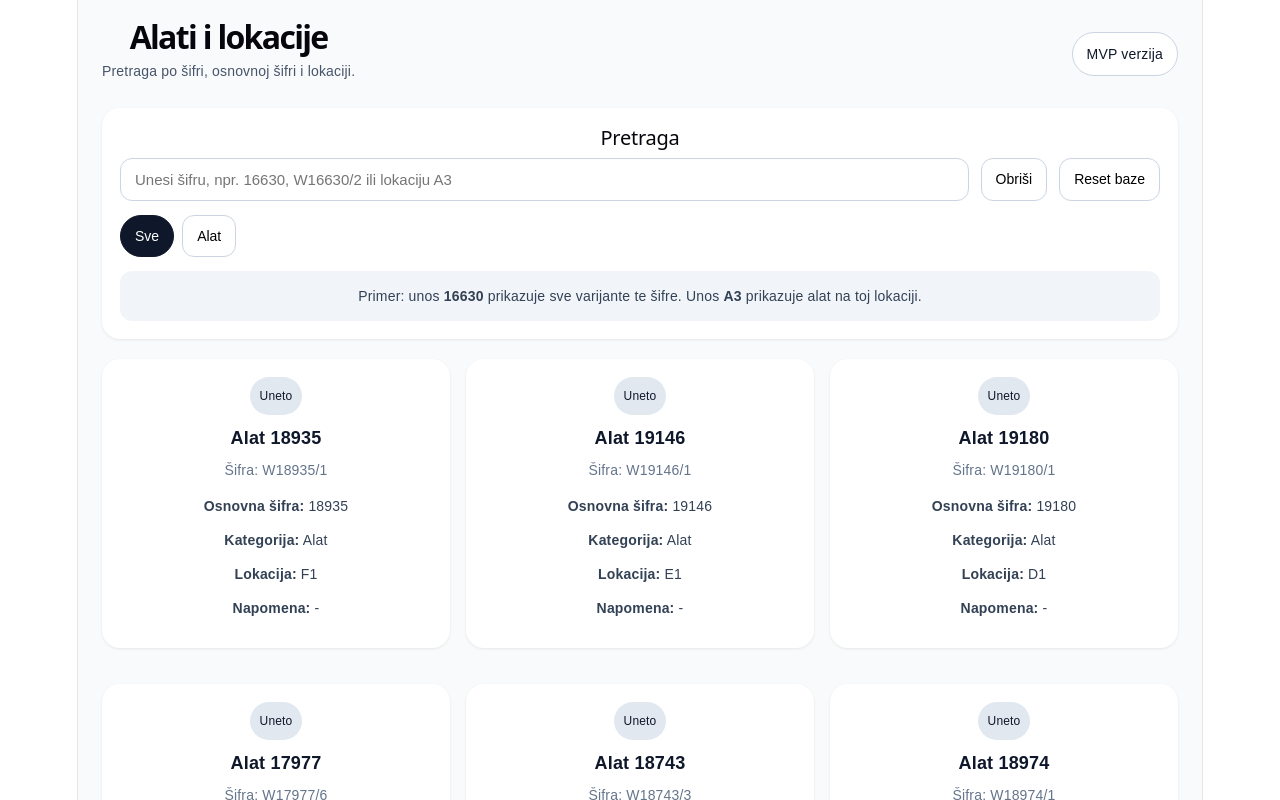
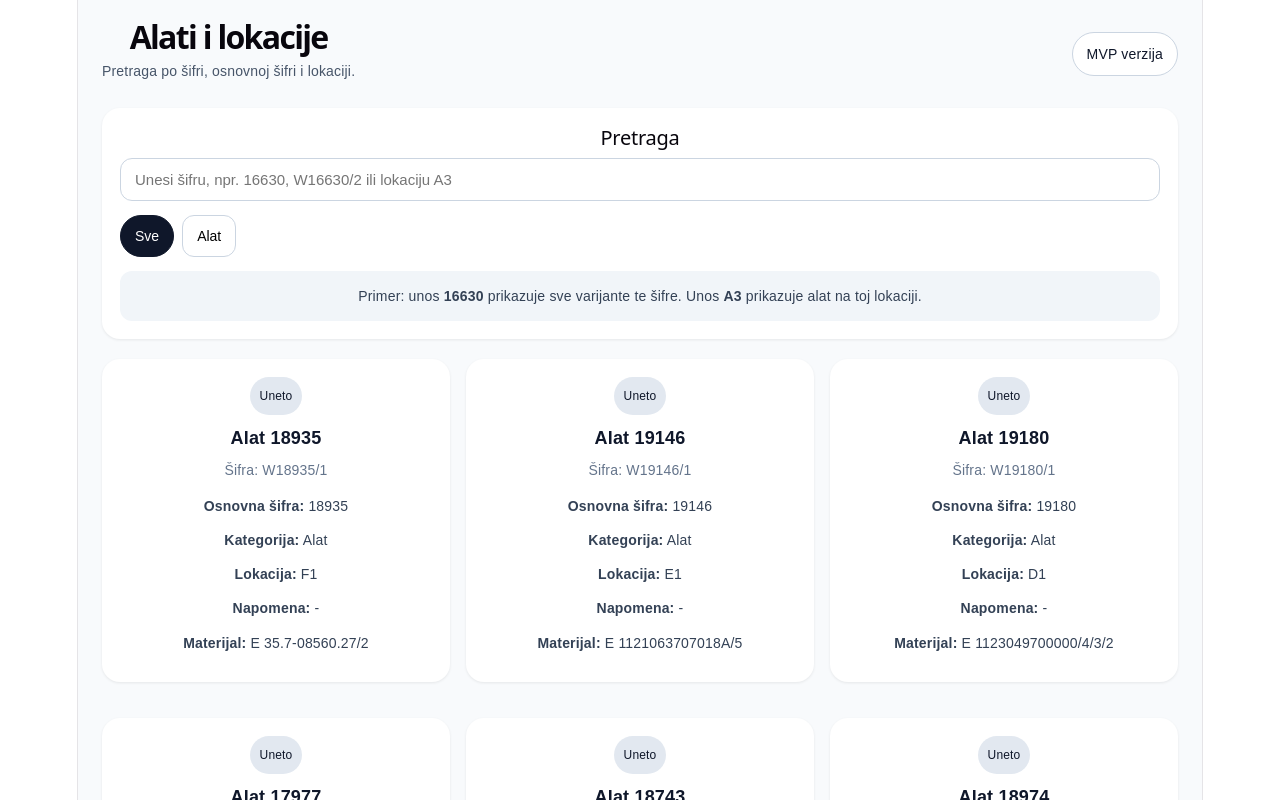
Before and after one commit to Simon420wee/alati-lokacija, a React (Vite) app: page / in a window 1280 px wide. Shown: the top 800 px of the page. Built offline with nearby package versions, Linux system fonts and the light colour scheme.

Commit message:
Add files via upload

```diff
--- a/src/App.jsx
+++ b/src/App.jsx
@@ -251,7 +251,231 @@ const initialData = [
   { id: "W18766/7", baseCode: "18766", name: "Alat 18766", category: "Alat", location: "C41", status: "Uneto", notes: "" },
   { id: "W17858/1", baseCode: "17858", name: "Alat 17858", category: "Alat", location: "B41", status: "Uneto", notes: "" },
   { id: "W18923/7", baseCode: "18923", name: "Alat 18923", category: "Alat", location: "A41", status: "Uneto", notes: "" },
+
+  { id: "W10661/1", baseCode: "10661", name: "Alat 10661", category: "Alat", location: "A42", status: "Uneto", notes: "" },
+  { id: "W17389/1", baseCode: "17389", name: "Alat 17389", category: "Alat", location: "B42", status: "Uneto", notes: "" },
+  { id: "W18744/3", baseCode: "18744", name: "Alat 18744", category: "Alat", location: "C42", status: "Uneto", notes: "" },
+
+  { id: "W19067/1", baseCode: "19067", name: "Alat 19067", category: "Alat", location: "A45", status: "Uneto", notes: "" },
 ];
+
+const materialsData = {
+  "W18935/1": ["E 35.7-08560.27/2"],
+  "W19146/1": ["E 1121063707018A/5"],
+  "W19180/1": ["E 1123049700000/4/3/2"],
+  "W17977/6": ["E 35.7-07523.45/2"],
+  "W18743/3": ["E 35.7-08556.46/3/2/1"],
+  "W18974/1": ["E 35.7-08578.39/2"],
+  "W18873/7": ["E 35.5-08493.09/2"],
+  "W17948/2": ["E 35.6-07759.53/6"],
+  "W17077/1": ["E 35.4-07498.10/3", "E 35.4-06768.12/3"],
+  "W19029/1": ["E 35.7-08169.15/3/2"],
+  "W19164/1": ["E 1120025706000A/4", "E 1120025706001A/4"],
+  "W18175/2": ["E 35.4-08258.09/3"],
+  "W16616/3": ["E 35.5-06725.13/5"],
+  "W18170/1": ["E 35.4-08258.06/3/2"],
+  "W19009/7": ["E 35.7-08555.06/4/3/2/1"],
+  "W17610/7": ["E 35.7-07100.40/A/4"],
+  "W18293/8": ["35.6-07408.52/2"],
+  "W16630/6": ["E 35.7-07099.18/G/3"],
+  "W19159/4": ["E 1130003707013B/4"],
+  "W18737/3": ["E 35.7-08555.30/BN5"],
+  "W19158/2": ["E 1130003707012C/3"],
+  "W18174/2": ["E 35.4-08258.08/3/2"],
+  "W19072/1": ["E 35.7-08797.20/2"],
+  "W18794/14": ["E 1135013793004/5"],
+  "W17971/2": ["E 35.7-07523.58/4/3/2"],
+  "W19054/1": ["E 35.7-08169.25/1", "E 35.7-08169.23/1"],
+  "W18970/2": ["E 35.7-08578.04/4"],
+  "W19278/6": ["E 1121975705003F/1/2"],
+  "W18151/2": ["E 35.6-07934.11/4"],
+  "W17662/3": ["E 35.6-07607.32/2"],
+  "W18521/3": ["E 35.6-08347.09/2"],
+  "W16297/1": ["E 35.7-06492.18/1"],
+  "W17727/2": ["E 35.7-07716.48/1"],
+  "W18860/3": ["E 35.7-08599.14/4/3/2/1"],
+  "W18315/2": ["E 35.7-07023.47/2"],
+  "W18932/1": ["35.7-08562.04/3"],
+  "W18792/9": ["E 1135013708026/3/2", "E 1135013708024/3/2"],
+  "W18852/3": ["E 35.7-08488.03/4"],
+  "W17047/2": ["E 35.7-07197.39/E/1"],
+  "W18894/7": ["E 35.6-08663.02/BNOS"],
+  "W19027/1": ["E 35.6-08169.05/2", "E 35.6-08169.04/2"],
+  "W17507/2": ["E 35.4-07498.09/2"],
+  "W19069/1": ["E 35.7-08797.40/3/2/1", "E 35.7-08797.12/4/3/2"],
+  "W18644/3": ["E 1121975707158C/3/2"],
+  "W18643/3": ["E 1121975707150C/2"],
+  "W17917/1": ["E 35.6-07376.07/4"],
+  "W17835/2": ["E 35.6-07755.40/1"],
+  "W18673/4": ["E 35.7-08559.30/4/3/2/1"],
+  "W18795/8": ["E 1135013708028/7/6/5"],
+  "W18751/3": ["E 35.7-08558.03/3"],
+  "W18561/1": ["E 1121975707118F/4/3"],
+  "W8029/3": ["E 82115043/5", "E 82115049/5"],
+  "W18794/13": ["E 1135013708027/7/6/5"],
+  "W17660/3": ["E 35.6-07929.32/2"],
+  "W18814/2": ["E 35.7-08671.35/1"],
+  "W16837/1": ["E 35.5-07214.10/2"],
+  "W18362/3": ["E 35.7-08277.29/1"],
+  "W18856/8": ["E 35.7-08667.03/4/3/2/1"],
+  "W18966/2": ["E 35.7-08578.02/3"],
+  "W19010/8": ["E 35.7-08555.07/8/7/6"],
+  "W17872/2": ["35.6-07023.51/2"],
+  "W8030/1": ["E 255675/5"],
+  "W17909/2": ["E 35.7-07606.50/D/1"],
+  "W18255/4": ["E 35.7-08037.33/3"],
+  "W18738/3": ["E 35.7-08555.27/BN5"],
+  "W18269/7": ["E 35.7-06749.09/6"],
+  "W10089/4/6": ["E 298689/21/3"],
+  "W10089/4": ["E 298689/21/3"],
+  "W16783/2": ["E 82328347/1", "E 82257793/1"],
+  "W18979/6": ["E 35.7-08408.32/1"],
+  "W18792/8": ["E 1135013708024/7/6/5"],
+  "W18667/8": ["E 35.5-08593.23/4/3/2/1"],
+  "W17970/4": ["E 35.7-07523.57/3"],
+  "W18859/3": ["E 35.7-08599.06/OST"],
+  "W19276/4": ["E 1121975707157A/1"],
+  "W18747/4": ["E 35.7-08556.27/4/3/2/1"],
+  "W17441/2": ["E 35.7-07747.18/2"],
+  "W17730/3": ["E 35.7-07716.56/B/3/2/1", "E 35.7-07716.38/D/54/3/2"],
+  "W10591/4": ["E 1121910023060A/2"],
+  "W17075/1": ["E 35.4-06768.08/3"],
+  "W18871/3": ["E 35.6-08578.02/3"],
+  "W19277/13": ["E 1121976700019C/5/4/3/2"],
+  "W10089/3": ["E 298689/11/1"],
+  "W18324/1": ["E 5E3 253 683 AA/3"],
+  "W18866/3": ["E 35.6-08601.01/3"],
+  "W18672/7": ["E 35.7-08559.29/3/2/1"],
+  "W18528/4": ["E 35.6-08345.05/3"],
+  "W18035/4": ["E 82631921/2"],
+  "W18252/4": ["E 35.7-08037.30/4"],
+  "W19278/3": ["E 1121975705003F/4"],
+  "W18530/10": ["E 35.5-08345.23/3"],
+  "W17051/2": ["F 35.7-07197.36/3"],
+  "W16801/2": ["E 50092403/3"],
+  "W18524/3": ["E 35.5-08347.01/1"],
+  "W18984/4": ["E 1189019707000/4/3"],
+  "W19042/3": ["E 1121975707205/3/2/1"],
+  "W17562/2": ["E 35.5-08341.37/2", "E 35.5-07519.40/1"],
+  "W16630/2": ["E 35.7-07951.06/EM2OS", "E 35.7-07099.17/F/3"],
+  "W18036/3": ["E 82631746/2"],
+  "W18530/5": ["E 35.5-08345.23/3"],
+  "W17885/2": ["E 35.5-07875.22/2"],
+  "W18666/6": ["E 35.6-08243.01/2"],
+  "W10406/1": ["E 300679/1"],
+  "W17509/2": ["E 35.4-07498.17/3"],
+  "W18312/7": ["E 35.6-08277.08/5/4"],
+  "W17728/3": ["E 35.6-07716.12/2"],
+  "W18248/6": ["E 35.5-08185.23/3", "E 35.5-08185.05/3"],
+  "W17102/1": ["1121716601700I 7°/4"],
+  "W16629/3": ["E 35.7-07951.07/3", "E 35.7-07951.05/3", "E 35.7-07099.19/2", "E 35.7-07099.16/2"],
+  "W18520/4": ["E 35.6-08347.08/3", "E 35.6-08347.27/3"],
+  "W17076/1": ["E 35.4-06768.11/4/3"],
+  "W19359/1": ["E 35.5-08743.04/2"],
+  "W10556/2": ["E 657680/2"],
+  "W18563/1": ["E 1121975707092F/4/3"],
+  "W17437/2": ["E 35.6-07747.53/3", "E 35.6-07747.54/3"],
+  "W17671/2": ["E 35.5-07214.17/4"],
+  "W17339/8": ["F 35.7-07206.43 KMS", "35.7-07206.42"],
+  "W16838/1": ["E 35.7-06750.07/3"],
+  "W17671/6": ["E 35.5-07214.17/5"],
+  "W18739/3": ["E 35.7-08555.28/BN5"],
+  "W17220/1": ["E 82547499/4", "E 82308225/5", "E 82648184/3"],
+  "W18849/1": ["E 35.7-08487.41/2"],
+  "W17972/5": ["E 35.7-07523.59/3"],
+  "W17857/7": ["E 35.7-08717.05/3/2/1"],
+  "W18746/3": ["E 35.7-08556.26/3/2/1"],
+  "W17610/2": ["E 35.7-07100.40/A/3"],
+  "W10692/2": ["E 35.7-06009.10/1"],
+  "W18717/5": ["E 1121975718030D/3-2"],
+  "W18936/2": ["E 35.7-08562.35/BN5", "E 35.7-08562.34/BN5"],
+  "W10131/9": ["E 289008/3"],
+  "W16996/8": ["35.6-07349.53/2", "35.6-07199.53/E/2", "F 35.6-08223.72/4"],
+  "W17019/1": ["E 35.7-06878.20/1"],
+  "W16803/3": ["E 50092602/A"],
+  "W10218/1": ["E 304770/2"],
+  "W18526/6": ["E 35.6-08347.16/3/2/1/0"],
+  "W18397/3": ["M- 35.5-08346.01/2"],
+  "W17370/4": ["35.7-07901.19/1", "82316810/1"],
+  "W18793/8": ["E 1135013708026/7/6/5"],
+  "W17060/1": ["E 35.7-07270.37/1"],
+  "W18327/2": ["E 35.7-07914.15/1"],
+  "W17698/2": ["E 35.7-07907.34/4/3/2/1"],
+  "W10529/2": ["35.7-05969.32/3"],
+  "W17436/1": ["E 35.6-07747.05/1"],
+  "W10230/1": ["1127506040710A"],
+  "W18020/1": ["E 82463700/2"],
+  "W17508/2": ["E 35.4-07498.16/2"],
+  "W18784/6": ["E 35.7-07950.33/2"],
+  "W17201/2": ["E 35.7-07200.05/1"],
+  "W18670/6": ["E 35.7-08559.27/3"],
+  "W17476/2": ["35.7-07744.04/2"],
+  "W17995/5": ["E 35.4-08173.11/4"],
+  "W18779/2": ["E 35.7-08076.22"],
+  "W17479/2": ["35.7-07744.32/2"],
+  "W18928/9": ["E 35.7-07948.51/3"],
+  "W17995/6": ["E 35.4-08173.13/3", "E 35.4-08173.11/3"],
+  "W10454/2": ["E 7P6253681R/1.2/01"],
+  "W18595/5": ["E 35.7-07948.03/3"],
+  "W18861/3": ["E 35.7-08599.20/4/3/2/1"],
+  "W17003/6": ["35.6-07747.73/2", "35.6-07199.54/C/2", "F 35.6-08223.73/3"],
+  "W17974/4": ["E 35.7-07523.56/3", "E 35.7-07523.42/2"],
+  "W17973/4": ["E 35.7-07523.60/4"],
+  "W18068/9": ["35.7-07099.03/F/4/3/2"],
+  "W35734": ["E 314330/2"],
+  "W18067/11": ["35.7-06899.01/E/2"],
+  "W18111/7": ["E 35.4-08266.01/3", "E 35.4-08266.06/2"],
+  "W10454/1": ["E 7P6253681R/1.2"],
+  "W16271/1": ["E 35.6-06504.03/1"],
+  "W17100/2": ["1121815681700I 19°L/2"],
+  "W18736/3": ["E 35.7-08555.24/4"],
+  "W17233/2": ["35.4-06768.13/1"],
+  "W17101/2": ["1121713601700G 15°/2"],
+  "W17388/1": ["E 35.7-06748.22/1", "E 35.7-06748.04"],
+  "W18893/6": ["E 35.6-08662.01/BNOS"],
+  "W17381/5": ["E 35.4-07592.01/2"],
+  "W18312/8": ["E 35.6-08277.08/3"],
+  "W17978/3": ["E 35.7-07523.46/2"],
+  "W16769/2": ["E 82214827/B"],
+  "W18851/3": ["E 35.7-08488.02/4"],
+  "W16441/3": ["E 1126310500700A/3"],
+  "W10092/1": ["E 191830/4"],
+  "W17879/2": ["35.7-07901.19/2"],
+  "W16780/1": ["E 82157880/2"],
+  "W17701/2": ["E 35.7-07207.12/6", "E 35.7-07207.35/5"],
+  "W17665/3": ["E 35.6-07203.38/4", "E 35.6-07203.32/2"],
+  "W18748/3": ["E 35.7-08558.01/3"],
+  "W17006/1": ["E 35.7-07198.36/D/1"],
+  "W18741/3": ["E 35.7-08556.45/3/2/1"],
+  "W18669/4": ["E 35.7-08559.10/2"],
+  "W17431/1": ["E 35.6-07558.05/BN6"],
+  "W18559/1": ["E 1121976707003G/2"],
+  "W15591/11": ["E 1123410040700A/1"],
+  "W18177/1": ["E 35.4-08258.12"],
+  "W18050/5": ["E 35.6-08248.02/3", "35.6-08157.04"],
+  "W17085/1": ["F 35.7-06421.70"],
+  "W18785/4": ["E 35.7-07950.34/2"],
+  "W10681/7": ["E 306536/2", "E 306491/2"],
+  "W18398/5": ["E 35.5-08345.21/2"],
+  "W18398/2": ["E 35.5-08345.21/1"],
+  "W16769/8": ["E 82214827/A"],
+  "W18171/1": ["E 35.4-08258.07/3"],
+  "W18867/3": ["E 35.6-08601.02/3"],
+  "W17046/2": ["E 35.7-07197.35/1"],
+  "W18981/1": ["E 35.7-08408.34/3"],
+  "W16935/1": ["F 35.7-06878.15/2"],
+  "W18332/2": ["E 35.7-07915.16/1"],
+  "W18766/7": ["E 35.7-07914.16/3"],
+  "W17858/1": ["E 960 490 48 59/2D"],
+  "W18923/7": ["E 35.6-08580.02/3"],
+  "W18744/3": ["E 35.7-08556.04/3"],
+  "W17389/1": ["E 35.7-06748.05/1"],
+  "W10661/1": ["E 260642/1", "E 662066/D/1"],
+  "W19067/1": ["E 35.7-08797.13/4/3/2", "E 35.7-08797.41/3/2/1"],
+  "W17074/1": ["E 35.4-06768.07/4/3"],
+  "W17098/1": ["1121716601700I 7°/2"],
+  "W18793/9": ["E 1135013708026/3/2"],
+};
 
 function normalize(value) {
   return (value || "")
@@ -282,16 +506,21 @@ function matchesQuery(item, query) {
   ].map(normalize);
 
   const numericFields = [item.id, item.baseCode].map(extractNumericCore);
+  const isPurelyNumeric = /^\d+$/.test(query.trim());
 
   const directMatch = fields.some((field) => field.includes(q));
-  const numericMatch = qDigits && numericFields.some((field) => field.includes(qDigits));
-  const baseMatch = qDigits && extractNumericCore(item.baseCode) === qDigits;
+  const numericMatch = isPurelyNumeric && qDigits && numericFields.some((field) => field.includes(qDigits));
+  const baseMatch = isPurelyNumeric && qDigits && extractNumericCore(item.baseCode) === qDigits;
   const missingPrefixMatch =
+    isPurelyNumeric &&
     qDigits &&
     item.id.toLowerCase().startsWith("w") &&
     extractNumericCore(item.id) === qDigits;
 
-  return directMatch || numericMatch || baseMatch || missingPrefixMatch;
+  const materials = materialsData[item.id] || [];
+  const materialMatch = materials.some((mat) => normalize(mat).includes(q));
+
+  return directMatch || numericMatch || baseMatch || missingPrefixMatch || materialMatch;
 }
 
   export default function App() {
@@ -460,25 +689,13 @@ function matchesQuery(item, query) {
         <div style={styles.card}>
           <h2 style={{ marginTop: 0, fontSize: "20px" }}>Pretraga</h2>
 
-          <div style={styles.searchRow}>
+          <div style={{ marginBottom: "14px" }}>
             <input
               style={styles.input}
               value={query}
               onChange={(e) => setQuery(e.target.value)}
               placeholder="Unesi šifru, npr. 16630, W16630/2 ili lokaciju A3"
             />
-            <button style={styles.button} onClick={() => setQuery("")}>
-              Obriši
-            </button>
-            <button
-              style={styles.button}
-              onClick={() => {
-                localStorage.removeItem("alati-lokacije-data");
-                setItems(initialData);
-              }}
-            >
-              Reset baze
-            </button>
           </div>
 
           <div style={styles.filterWrap}>
@@ -518,6 +735,12 @@ function matchesQuery(item, query) {
                 <div style={styles.row}>
                   <strong>Napomena:</strong> {item.notes || "-"}
                 </div>
+                {materialsData[item.id] && (
+                  <div style={styles.row}>
+                    <strong>Materijal:</strong>{" "}
+                    {materialsData[item.id].join(", ")}
+                  </div>
+                )}
               </div>
             ))}
           </div>
```
